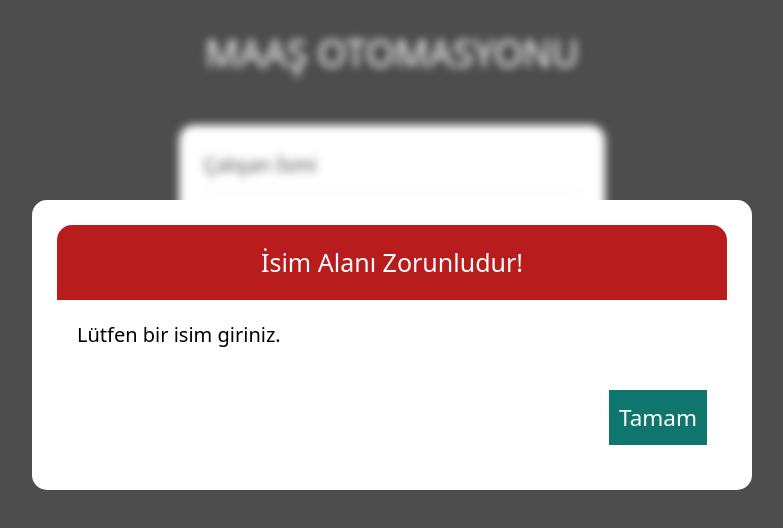
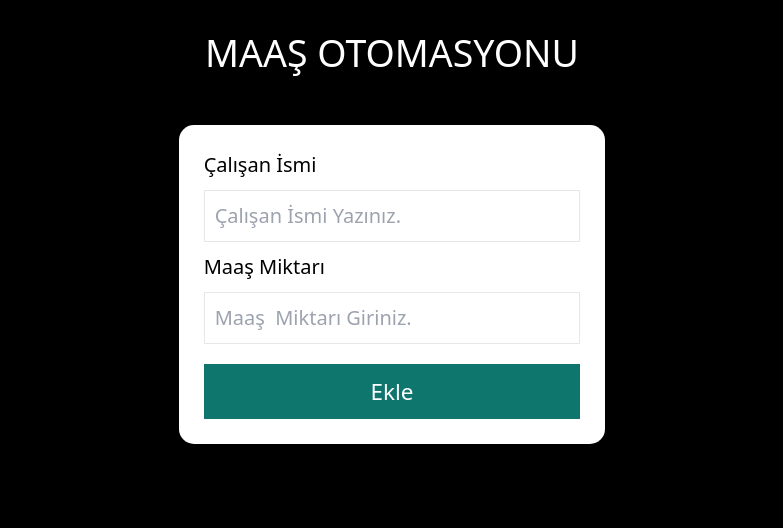
Before and after one commit to RSTCMGZ/WorkersApp, a React (Create React App) app: page / in a window 1280 px wide. Shown: the top 528 px of the page, without its empty margins (248-1031 px from the left). Built offline with nearby package versions, Linux system fonts and the light colour scheme; the HTML template or start-up script is replaced by a standard one.

Commit message:
finish-project

```diff
--- a/src/components/UL/Button.jsx
+++ b/src/components/UL/Button.jsx
@@ -3,6 +3,7 @@
     <button
       className={`p-2 text-lg  bg-teal-700 text-white ${props.className}`}
       type={props.type || "button"}
+      onClick={props.onClick}
     >
       {props.children}
     </button>
--- a/src/components/UL/ErrorModal.jsx
+++ b/src/components/UL/ErrorModal.jsx
@@ -1,26 +1,28 @@
 import Button from "./Button";
 import Card from "./Card";
 
-function ErrorModal() {
+const ErrorModal = (props) => {
+  const { onConfirm, error } = props;
+  const { title, message } = error;
   return (
     <div className="error-modal">
       <div
         className="backdrop-blur-sm bg-white/30 fixed w-screen h-screen top-0"
-        onClick=""
+        onClick={onConfirm}
       ></div>
       <Card className="w-[36rem]   p-0 z-20">
         <header className="bg-red-700 p-4 rounded-t-xl">
-          <h2 className="text-center text-xl text-white ">
-            İsim Alanı Zorunludur!
-          </h2>
+          <h2 className="text-center text-xl text-white ">{title}</h2>
         </header>
-        <section className="p-4">Lütfen bir isim giriniz.</section>
+        <section className="p-4 text-center">{message}</section>
         <footer className="p-4 flex justify-end">
-          <Button>Tamam</Button>
+          <Button className="w-full" onClick={onConfirm}>
+            Tamam
+          </Button>
         </footer>
       </Card>
     </div>
   );
-}
+};
 
 export default ErrorModal;
--- a/src/components/Workers/AddWorker.jsx
+++ b/src/components/Workers/AddWorker.jsx
@@ -6,18 +6,23 @@
 function AddWorker(props) {
   const [enteredWorkerName, setEnteredWorkerName] = useState("");
   const [enteredWage, setEnteredWage] = useState("");
-
+  const [error, setError] = useState();
   const minimumWage = 5000;
 
   const addWorkerHandler = (e) => {
     e.preventDefault();
-    if (
-      enteredWorkerName.trim().length === 0 ||
-      enteredWage.trim().length === 0
-    ) {
+    if (enteredWorkerName.trim().length === 0) {
+      setError({
+        title: "İsim Alanı Zorunludur!",
+        message: "Lütfen Bir İsim Giriniz.",
+      });
       return;
     }
     if (+enteredWage < minimumWage) {
+      setError({
+        title: "Maaş Alanı Zorunludur!",
+        message: `Lütfen ${minimumWage} değerinden büyük bir maaş değeri giriniz.`,
+      });
       return;
     }
 
@@ -32,9 +37,12 @@
     setEnteredWorkerName("");
     setEnteredWage("");
   };
+  const errorHandler = () => {
+    setError(null);
+  };
   return (
     <div>
-      <ErrorModal />
+      {error && <ErrorModal onConfirm={errorHandler} error={error} />}
       <Card className={"mt-10"}>
         <form className="flex flex-col gap-y-2" onSubmit={addWorkerHandler}>
           <label htmlFor="name" className="font-medium">
```
